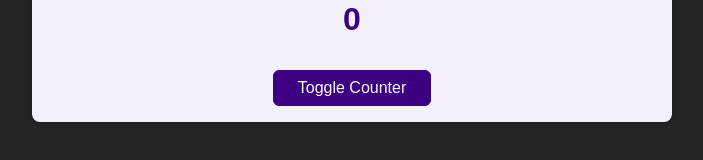
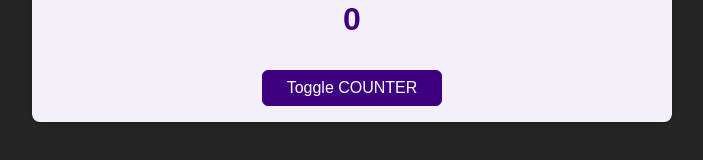
Before and after one commit to moin2672/acemind_react_12, a React (Create React App) app: page / in a window 1280 px wide. Shown: the part 145-305 px from the top of the page, without its empty margins (288-991 px from the left). Built offline with nearby package versions, Linux system fonts and the light colour scheme.

Commit message:
2. using redux data in react component

```diff
--- a/src/components/Counter.js
+++ b/src/components/Counter.js
@@ -11,7 +11,7 @@ const Counter = () => {
     <main className={classes.counter}>
       <h1>Redux Counter</h1>
       <div className={classes.value}>{counter}</div>
-      <button onClick={toggleCounterHandler}>Toggle Counter</button>
+      <button onClick={toggleCounterHandler}>Toggle COUNTER</button>
     </main>
   );
 };
```
